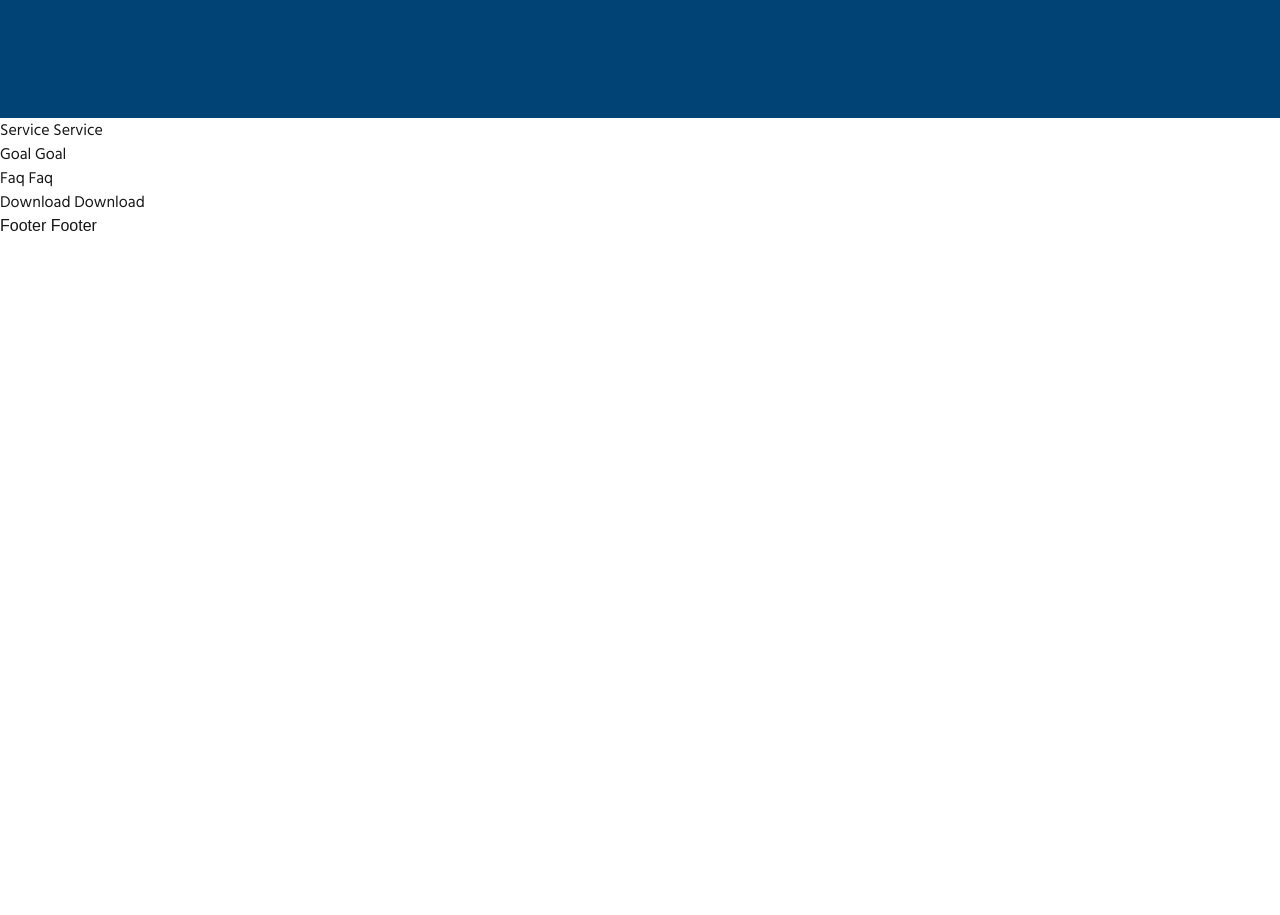
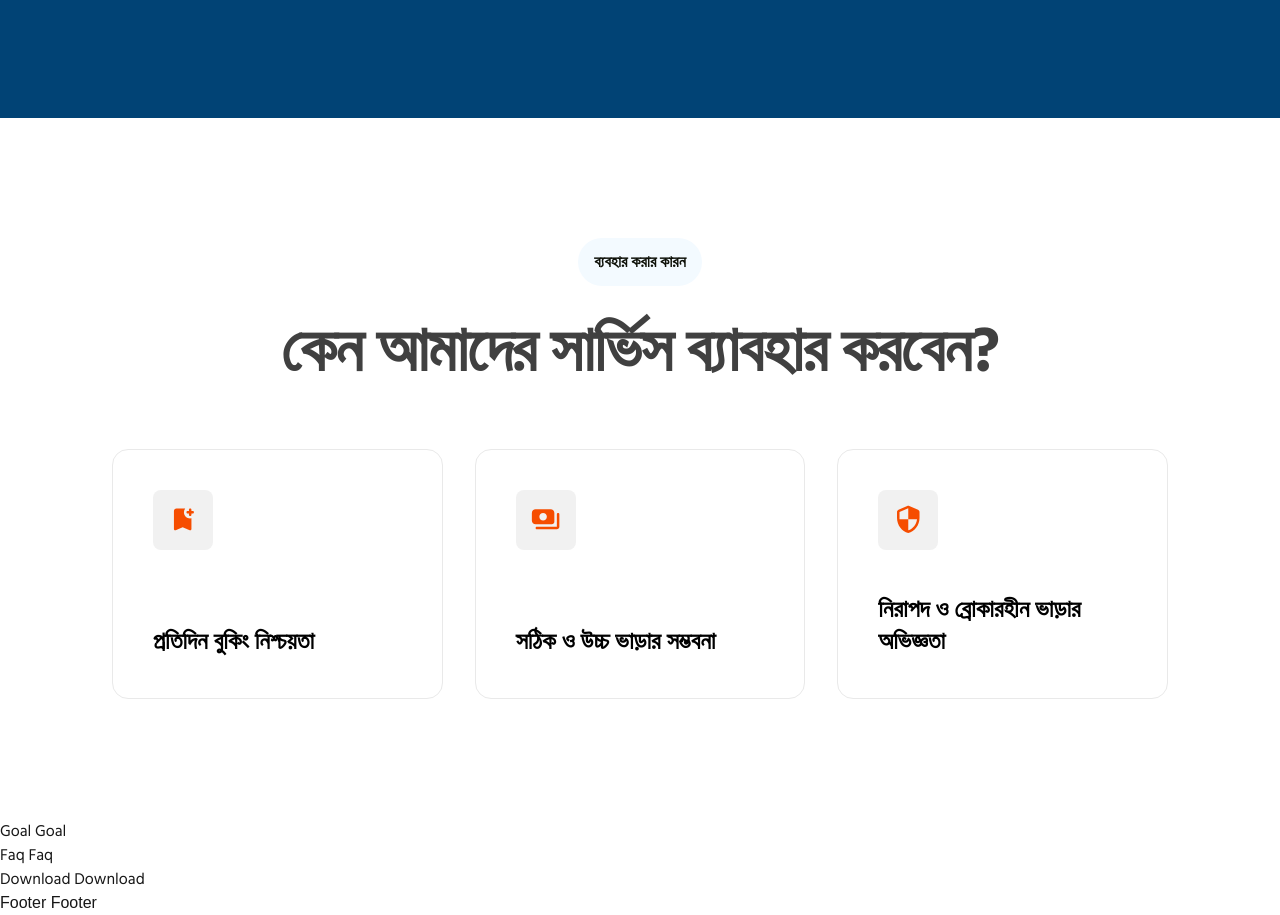
Before and after one commit to md-nafis-sadik/easytruck-landing, a Next.js app: page / in a window 1280 px wide. Shown: the part 3230-4145 px from the top of the page. Before the commit the page ends 3468 px from the top, so only its background shows below. Built offline with nearby package versions, Linux system fonts and the light colour scheme.

Commit message:
feat: add service section

```diff
--- a/components/home/Service.tsx
+++ b/components/home/Service.tsx
@@ -1,5 +1,27 @@
+import { serviceData } from "@/service";
+
 function Service() {
-  return <div>Service Service</div>;
+  return (
+    <section className="py-7xl">
+      <div className="containerX">
+        <div className="tag mx-auto">{serviceData.tag}</div>
+        <h2 className="title text-center mt-6">{serviceData.title}</h2>
+        <div className="grid grid-cols-3 gap-8 mt-14">
+          {serviceData.services.map((item, index) => (
+            <div
+              className="border border-neutral-200 rounded-2xl min-h-[15.625rem] flex flex-col justify-between p-10"
+              key={index}
+            >
+              <div className="w-5xl aspect-square rounded-lg bg-white-100 flex items-center justify-center">
+                {item?.icon}
+              </div>
+              <p className="text-2xl font-bold text-black">{item?.title}</p>
+            </div>
+          ))}
+        </div>
+      </div>
+    </section>
+  );
 }
 
 export default Service;
--- a/components/home/User.tsx
+++ b/components/home/User.tsx
@@ -51,7 +51,7 @@ function User() {
                   <p className="text-2xl font-bold text-black-900 leading-[125%]">
                     {item?.title}
                   </p>
-                  <p className="text-base text-black-700 leading-[162%]">
+                  <p className="text-base text-black-700 leading-[162%] mt-2">
                     {item?.description}
                   </p>
                 </div>
--- a/service/assets/data.assets.tsx
+++ b/service/assets/data.assets.tsx
@@ -121,7 +121,7 @@ export const aboutData: IAboutData = {
   },
   icon: <WifiIcon className="text-main-500" />,
   image: images.about,
-  bannerTitle: "চলে আসুন ইজিট্রাকে এবং\n আয় বৃদ্ধি করুন।",
+  bannerTitle: "চলে আসুন ইজিট্রাকে এবং\nআয় বৃদ্ধি করুন।",
 };
 
 // users
@@ -168,7 +168,7 @@ export const userData: IUserData = {
       isImage: true,
       image: images.contact,
       contacts: ["01712-898613", "01898-923559"],
-      phoneIcon:<PhoneIcon className="text-white" />,
+      phoneIcon: <PhoneIcon className="text-white" />,
     },
   ],
 };
@@ -177,8 +177,8 @@ export const userData: IUserData = {
 
 export const serviceData: IServiceData = {
   id: SERVICE_PAGE_ID,
-  tag: "",
-  title: "",
+  tag: "ব্যবহার করার কারন",
+  title: "কেন আমাদের সার্ভিস ব্যাবহার করবেন?",
   services: [
     {
       icon: <BookMarkIcon className="text-main-500" />,
```
